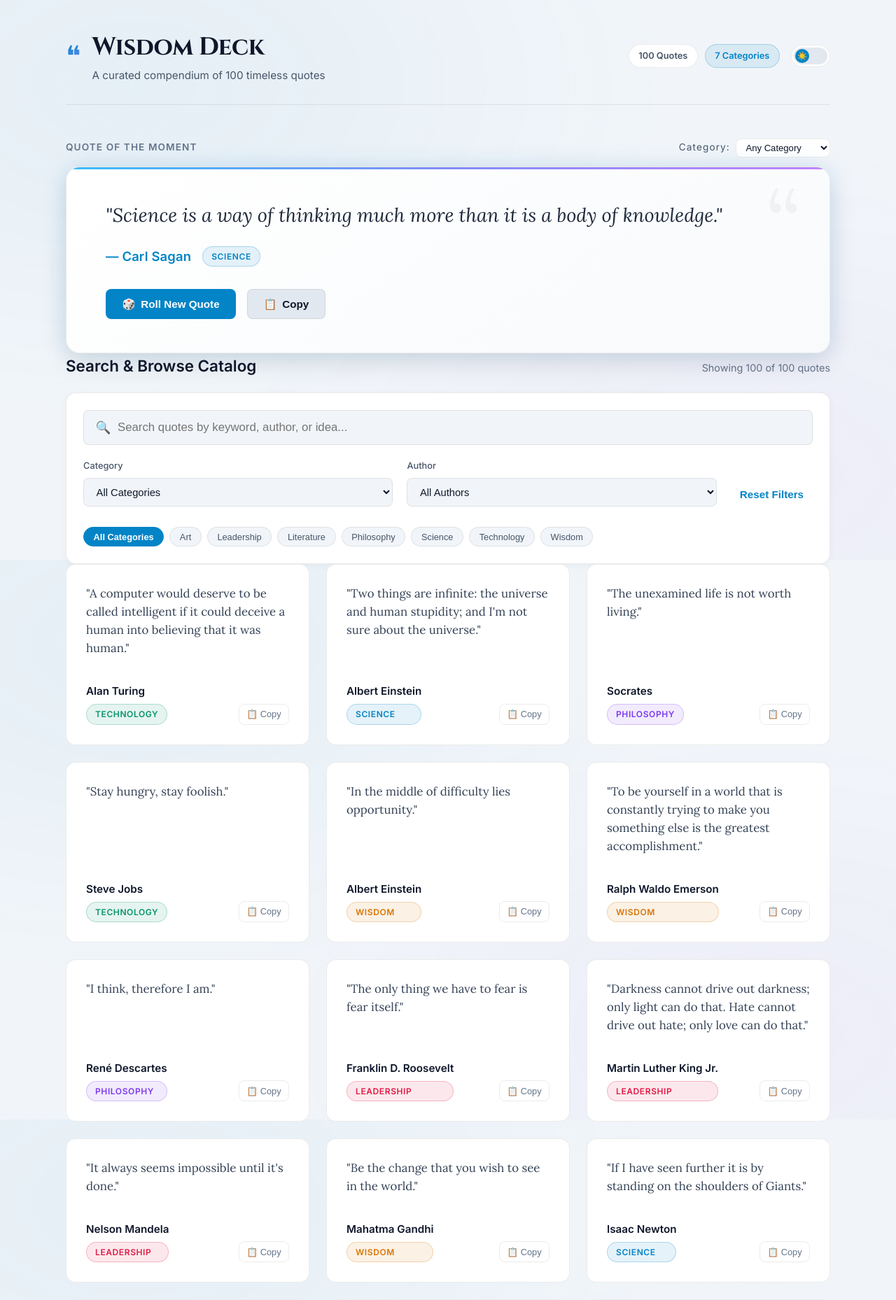
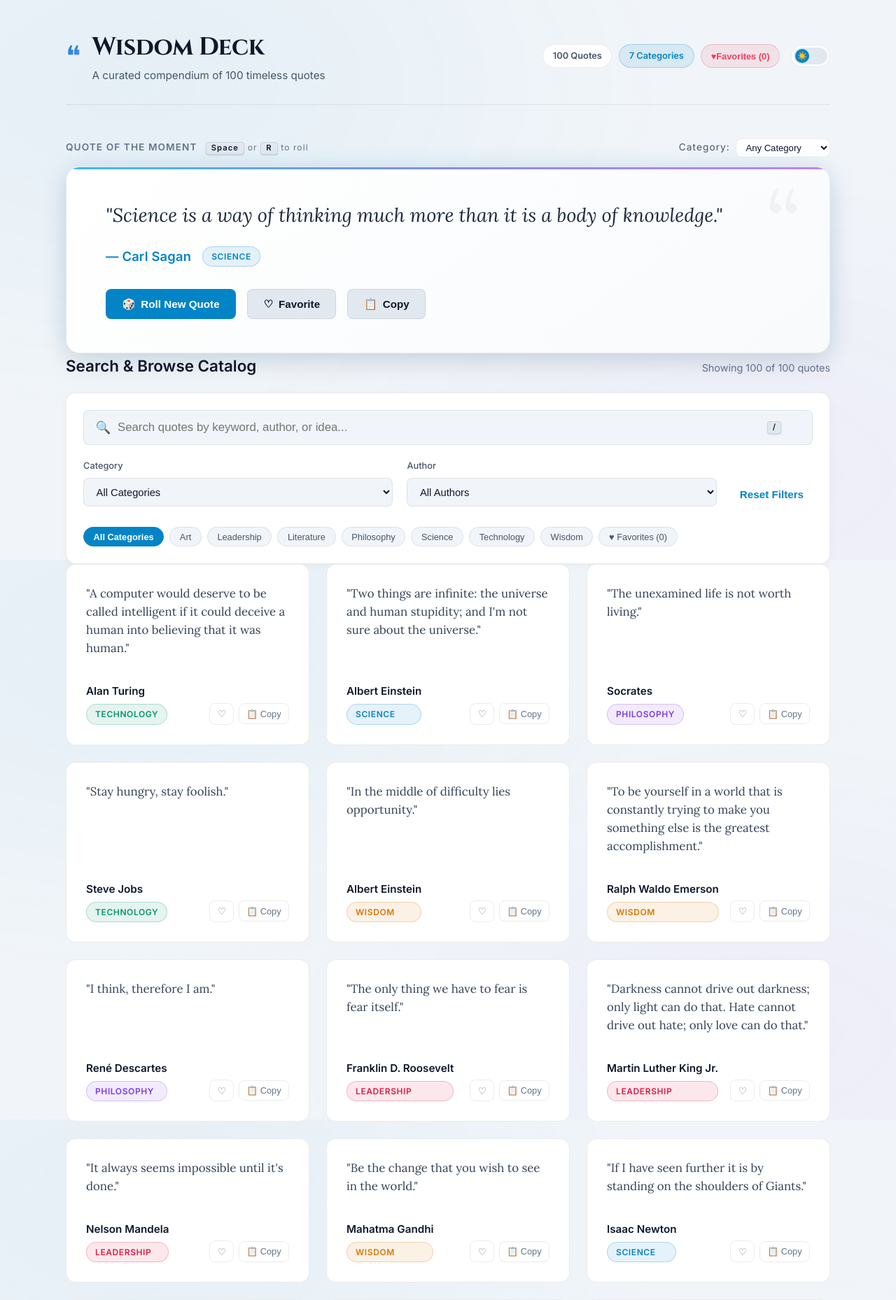
Before and after one commit to JohanMontesinos/amazing-famous-quotes, a Flask app: page / in a window 1280 px wide. Shown: the top 1858 px of the page at 70% size. Run offline with Flask 3, Linux system fonts and the light colour scheme.

Commit message:
feat: implement major UX improvements (favorites, search highlighting, shortcuts, suggestions, back-to-top)

```diff
--- a/static/css/style.css
+++ b/static/css/style.css
@@ -835,3 +835,208 @@ h2 {
     grid-template-columns: 1fr;
   }
 }
+
+/* ==========================================================================
+   UX Enhancements: Favorites, Highlights, Animations, Shortcuts
+   ========================================================================== */
+
+/* Keyboard Shortcuts Hints */
+.section-title-wrap {
+  display: flex;
+  align-items: center;
+  gap: 0.75rem;
+  flex-wrap: wrap;
+}
+
+.kbd-hint {
+  font-size: 0.75rem;
+  color: var(--text-muted);
+  text-transform: none;
+  font-weight: 400;
+}
+
+kbd {
+  display: inline-block;
+  padding: 0.15rem 0.45rem;
+  font-family: var(--font-sans);
+  font-size: 0.7rem;
+  font-weight: 600;
+  line-height: 1;
+  color: var(--text-primary);
+  background-color: var(--bg-surface-elevated);
+  border: 1px solid var(--border-color);
+  border-radius: 4px;
+  box-shadow: 0 1px 2px rgba(0, 0, 0, 0.15);
+}
+
+.search-kbd-hint {
+  position: absolute;
+  right: 2.8rem;
+  display: flex;
+  align-items: center;
+  pointer-events: none;
+}
+
+/* Search Highlighting */
+mark.highlight {
+  background-color: rgba(56, 189, 248, 0.28);
+  color: var(--text-primary);
+  border-radius: 3px;
+  padding: 0.05rem 0.2rem;
+  font-weight: 600;
+}
+
+:root[data-theme="light"] mark.highlight {
+  background-color: rgba(2, 132, 199, 0.22);
+}
+
+/* Favorites System */
+.badge-fav {
+  cursor: pointer;
+  background: rgba(244, 63, 94, 0.1);
+  color: #f43f5e;
+  border-color: rgba(244, 63, 94, 0.25);
+  transition: all 0.2s ease;
+  user-select: none;
+}
+
+.badge-fav:hover {
+  background: rgba(244, 63, 94, 0.2);
+  transform: translateY(-1px);
+}
+
+.badge-fav.active {
+  background: #f43f5e;
+  color: white;
+  border-color: #f43f5e;
+}
+
+.card-actions {
+  display: flex;
+  align-items: center;
+  gap: 0.4rem;
+}
+
+.btn-card-fav {
+  background: transparent;
+  border: 1px solid var(--border-color);
+  color: var(--text-muted);
+  border-radius: var(--radius-sm);
+  padding: 0.4rem 0.65rem;
+  font-size: 0.85rem;
+  cursor: pointer;
+  transition: all 0.2s ease;
+  display: inline-flex;
+  align-items: center;
+  justify-content: center;
+}
+
+.btn-card-fav:hover {
+  color: #f43f5e;
+  border-color: rgba(244, 63, 94, 0.4);
+  background: rgba(244, 63, 94, 0.08);
+}
+
+.btn-card-fav.active {
+  color: #f43f5e;
+  border-color: rgba(244, 63, 94, 0.5);
+  background: rgba(244, 63, 94, 0.15);
+}
+
+.btn-fav-hero {
+  transition: all 0.2s ease;
+}
+
+.btn-fav-hero.active {
+  color: #f43f5e;
+  border-color: rgba(244, 63, 94, 0.5);
+  background: rgba(244, 63, 94, 0.15);
+}
+
+/* Dice Rolling Animation */
+.dice-icon {
+  display: inline-block;
+  transition: transform 0.4s cubic-bezier(0.4, 0, 0.2, 1);
+}
+
+.dice-icon.rolling {
+  animation: rollSpin 0.5s ease;
+}
+
+@keyframes rollSpin {
+  0% { transform: rotate(0deg) scale(1); }
+  50% { transform: rotate(180deg) scale(1.25); }
+  100% { transform: rotate(360deg) scale(1); }
+}
+
+/* Empty State Suggestions */
+.empty-suggestions {
+  margin: 1.25rem 0 1.5rem;
+}
+
+.suggestions-label {
+  font-size: 0.85rem;
+  color: var(--text-muted);
+  margin-bottom: 0.6rem;
+}
+
+.suggestion-chips {
+  display: flex;
+  justify-content: center;
+  flex-wrap: wrap;
+  gap: 0.5rem;
+}
+
+.sug-chip {
+  background: var(--bg-surface-elevated);
+  color: var(--accent-primary);
+  border: 1px solid var(--border-color);
+  padding: 0.35rem 0.85rem;
+  border-radius: var(--radius-full);
+  font-size: 0.82rem;
+  font-weight: 500;
+  cursor: pointer;
+  transition: all 0.2s ease;
+}
+
+.sug-chip:hover {
+  background: var(--accent-primary);
+  color: var(--btn-primary-text);
+  border-color: var(--accent-primary);
+  transform: translateY(-1px);
+}
+
+/* Floating Back to Top Button */
+.back-to-top {
+  position: fixed;
+  bottom: 2rem;
+  right: 2rem;
+  background: var(--bg-surface-elevated);
+  color: var(--text-primary);
+  border: 1px solid var(--border-color);
+  border-radius: var(--radius-full);
+  padding: 0.65rem 1.1rem;
+  font-size: 0.85rem;
+  font-weight: 600;
+  box-shadow: var(--shadow-md);
+  cursor: pointer;
+  transition: all 0.25s ease;
+  z-index: 900;
+  display: flex;
+  align-items: center;
+  gap: 0.35rem;
+}
+
+.back-to-top:hover {
+  background: var(--accent-primary);
+  color: var(--btn-primary-text);
+  border-color: var(--accent-primary);
+  box-shadow: var(--shadow-lg), 0 0 15px var(--accent-glow);
+  transform: translateY(-2px);
+}
+
+/* Accessibility Focus Visible */
+:focus-visible {
+  outline: 2px solid var(--accent-primary);
+  outline-offset: 2px;
+}
--- a/static/js/app.js
+++ b/static/js/app.js
@@ -10,6 +10,8 @@
     currentRandomQuote: null,
     categories: [],
     authors: [],
+    favorites: new Set(),
+    showOnlyFavorites: false,
     activeCategory: '',
     activeAuthor: '',
     searchQuery: '',
@@ -40,11 +42,14 @@
     featuredQuoteCategory: document.getElementById('featured-quote-category'),
     randomCatSelect: document.getElementById('random-cat-select'),
     btnRoll: document.getElementById('btn-roll'),
+    btnFavoriteFeatured: document.getElementById('btn-favorite-featured'),
     btnCopyFeatured: document.getElementById('btn-copy-featured'),
 
     // Header Stats & Controls
     statsBadge: document.getElementById('stats-badge'),
     categoryCountBadge: document.getElementById('category-count-badge'),
+    btnFavoritesToggle: document.getElementById('btn-favorites-toggle'),
+    favoritesCount: document.getElementById('favorites-count'),
     themeToggle: document.getElementById('theme-toggle'),
 
     // Search & Filter
@@ -59,7 +64,13 @@
     // Catalog
     quotesGrid: document.getElementById('quotes-grid'),
     emptyState: document.getElementById('empty-state'),
+    emptyTitle: document.getElementById('empty-title'),
+    emptyDescription: document.getElementById('empty-description'),
+    emptySuggestions: document.getElementById('empty-suggestions'),
     btnEmptyReset: document.getElementById('btn-empty-reset'),
+
+    // Floating Back to Top
+    btnBackToTop: document.getElementById('btn-back-to-top'),
 
     // Toast
     toast: document.getElementById('toast'),
@@ -99,6 +110,82 @@
     applyTheme(nextTheme);
   }
 
+  // --- Favorites Management ---
+  function loadFavorites() {
+    try {
+      const stored = localStorage.getItem('favorite_quotes');
+      if (stored) {
+        const ids = JSON.parse(stored);
+        if (Array.isArray(ids)) {
+          state.favorites = new Set(ids);
+        }
+      }
+    } catch (e) {
+      console.warn('Failed to parse favorites from localStorage:', e);
+    }
+    updateFavoritesUI();
+  }
+
+  function saveFavorites() {
+    try {
+      localStorage.setItem('favorite_quotes', JSON.stringify(Array.from(state.favorites)));
+    } catch (e) {
+      console.warn('Failed to save favorites to localStorage:', e);
+    }
+    updateFavoritesUI();
+  }
+
+  function toggleFavorite(id) {
+    if (!id) return;
+    id = Number(id);
+    const isFav = state.favorites.has(id);
+    if (isFav) {
+      state.favorites.delete(id);
+      showToast('Removed from favorites');
+    } else {
+      state.favorites.add(id);
+      showToast('Added to favorites! ♥');
+    }
+    saveFavorites();
+
+    // Re-filter if viewing favorites catalog
+    if (state.showOnlyFavorites) {
+      fetchCatalogQuotes();
+    } else {
+      // Update individual card if in view
+      updateCardFavoriteButton(id);
+    }
+  }
+
+  function updateFavoritesUI() {
+    if (el.favoritesCount) {
+      el.favoritesCount.textContent = state.favorites.size;
+    }
+    if (el.btnFavoritesToggle) {
+      el.btnFavoritesToggle.classList.toggle('active', state.showOnlyFavorites);
+    }
+    updateHeroFavoriteButton();
+  }
+
+  function updateHeroFavoriteButton() {
+    if (!el.btnFavoriteFeatured || !state.currentRandomQuote) return;
+    const isFav = state.favorites.has(Number(state.currentRandomQuote.id));
+    el.btnFavoriteFeatured.classList.toggle('active', isFav);
+    el.btnFavoriteFeatured.innerHTML = isFav
+      ? '<span class="fav-icon-hero">♥</span> Favorited'
+      : '<span class="fav-icon-hero">♡</span> Favorite';
+  }
+
+  function updateCardFavoriteButton(id) {
+    const btn = document.querySelector(`.btn-card-fav[data-id="${id}"]`);
+    if (btn) {
+      const isFav = state.favorites.has(Number(id));
+      btn.classList.toggle('active', isFav);
+      btn.innerHTML = isFav ? '♥' : '♡';
+      btn.title = isFav ? 'Remove from favorites' : 'Save to favorites';
+    }
+  }
+
   // --- Toast Notification ---
   let toastTimeout = null;
   function showToast(message) {
@@ -136,6 +223,15 @@
     }
   }
 
+  // --- Search Highlighting Helper ---
+  function highlightMatch(text, query) {
+    if (!query || !query.trim()) return escapeHtml(text);
+    const safeText = escapeHtml(text);
+    const escapedQuery = query.trim().replace(/[.*+?^${}()|[\]\\]/g, '\\$&');
+    const regex = new RegExp(`(${escapedQuery})`, 'gi');
+    return safeText.replace(regex, '<mark class="highlight">$1</mark>');
+  }
+
   // --- API Calls ---
 
   // 1. Fetch random quote
@@ -143,6 +239,13 @@
     try {
       el.btnRoll.disabled = true;
       el.featuredQuoteText.style.opacity = '0.4';
+
+      // Dice animation
+      const dice = el.btnRoll.querySelector('.dice-icon');
+      if (dice) {
+        dice.classList.add('rolling');
+        setTimeout(() => dice.classList.remove('rolling'), 500);
+      }
 
       let url = '/api/quotes/random';
       if (category) {
@@ -155,6 +258,7 @@
 
       state.currentRandomQuote = quote;
       renderFeaturedQuote(quote);
+      updateHeroFavoriteButton();
     } catch (err) {
       console.error(err);
       el.featuredQuoteText.textContent = 'Could not load quote. Please try again.';
@@ -219,19 +323,33 @@
 
     const allChip = document.createElement('button');
     allChip.type = 'button';
-    allChip.className = `chip ${state.activeCategory === '' ? 'active' : ''}`;
+    allChip.className = `chip ${state.activeCategory === '' && !state.showOnlyFavorites ? 'active' : ''}`;
     allChip.textContent = 'All Categories';
-    allChip.addEventListener('click', () => setCategoryFilter(''));
+    allChip.addEventListener('click', () => {
+      state.showOnlyFavorites = false;
+      setCategoryFilter('');
+    });
     el.categoryChips.appendChild(allChip);
 
     categories.forEach((cat) => {
       const chip = document.createElement('button');
       chip.type = 'button';
-      chip.className = `chip ${state.activeCategory.toLowerCase() === cat.name.toLowerCase() ? 'active' : ''}`;
+      chip.className = `chip ${state.activeCategory.toLowerCase() === cat.name.toLowerCase() && !state.showOnlyFavorites ? 'active' : ''}`;
       chip.textContent = `${cat.name}`;
-      chip.addEventListener('click', () => setCategoryFilter(cat.name));
+      chip.addEventListener('click', () => {
+        state.showOnlyFavorites = false;
+        setCategoryFilter(cat.name);
+      });
       el.categoryChips.appendChild(chip);
     });
+
+    // Add Favorites Chip
+    const favChip = document.createElement('button');
+    favChip.type = 'button';
+    favChip.className = `chip ${state.showOnlyFavorites ? 'active' : ''}`;
+    favChip.innerHTML = `♥ Favorites (${state.favorites.size})`;
+    favChip.addEventListener('click', toggleFavoritesFilter);
+    el.categoryChips.appendChild(favChip);
   }
 
   // 3. Fetch Authors
@@ -266,7 +384,12 @@
       if (!res.ok) throw new Error('Failed to load quotes');
       const data = await res.json();
 
-      renderCatalog(data.quotes, data.total);
+      let quotes = data.quotes;
+      if (state.showOnlyFavorites) {
+        quotes = quotes.filter((q) => state.favorites.has(Number(q.id)));
+      }
+
+      renderCatalog(quotes, data.total);
     } catch (err) {
       console.error(err);
     }
@@ -274,11 +397,22 @@
 
   // Render Catalog Grid
   function renderCatalog(quotes, totalCount) {
-    el.resultsCount.textContent = `Showing ${quotes.length} of ${totalCount || 100} quotes`;
+    const totalLabel = state.showOnlyFavorites ? `${quotes.length} favorites` : `${totalCount || 100} quotes`;
+    el.resultsCount.textContent = `Showing ${quotes.length} of ${totalLabel}`;
 
     if (!quotes || quotes.length === 0) {
       el.quotesGrid.innerHTML = '';
       el.emptyState.classList.remove('hidden');
+
+      if (state.showOnlyFavorites) {
+        el.emptyTitle.textContent = 'No favorite quotes yet';
+        el.emptyDescription.textContent = 'Click the heart icon (♡) on any quote to save it to your personal collection.';
+        if (el.emptySuggestions) el.emptySuggestions.classList.add('hidden');
+      } else {
+        el.emptyTitle.textContent = 'No quotes found';
+        el.emptyDescription.textContent = 'Try adjusting your search terms or clearing your filters.';
+        if (el.emptySuggestions) el.emptySuggestions.classList.remove('hidden');
+      }
       return;
     }
 
@@ -292,19 +426,28 @@
       card.className = 'quote-card';
 
       const catClass = getCategoryClass(q.category);
+      const isFav = state.favorites.has(Number(q.id));
+
+      const highlightedQuote = highlightMatch(q.quote, state.searchQuery);
+      const highlightedAuthor = highlightMatch(q.author, state.searchQuery);
 
       card.innerHTML = `
         <blockquote class="card-body">
-          "${escapeHtml(q.quote)}"
+          "${highlightedQuote}"
         </blockquote>
         <div class="card-footer">
           <div class="card-author-info">
-            <span class="card-author" title="Filter by ${escapeHtml(q.author)}">${escapeHtml(q.author)}</span>
+            <span class="card-author" title="Filter by ${escapeHtml(q.author)}">${highlightedAuthor}</span>
             <span class="category-pill ${catClass}" title="Filter by ${escapeHtml(q.category)}">${escapeHtml(q.category)}</span>
           </div>
-          <button type="button" class="btn-card-copy" title="Copy quote">
-            📋 Copy
-          </button>
+          <div class="card-actions">
+            <button type="button" class="btn-card-fav ${isFav ? 'active' : ''}" data-id="${q.id}" title="${isFav ? 'Remove from favorites' : 'Save to favorites'}">
+              ${isFav ? '♥' : '♡'}
+            </button>
+            <button type="button" class="btn-card-copy" title="Copy quote">
+              📋 Copy
+            </button>
+          </div>
         </div>
       `;
 
@@ -317,7 +460,14 @@
       // Category pill click -> filter by category
       const catSpan = card.querySelector('.category-pill');
       catSpan.addEventListener('click', () => {
+        state.showOnlyFavorites = false;
         setCategoryFilter(q.category);
+      });
+
+      // Favorite button
+      const favBtn = card.querySelector('.btn-card-fav');
+      favBtn.addEventListener('click', () => {
+        toggleFavorite(q.id);
       });
 
       // Copy button
@@ -358,18 +508,62 @@
     fetchCatalogQuotes();
   }
 
+  function toggleFavoritesFilter() {
+    state.showOnlyFavorites = !state.showOnlyFavorites;
+    updateFavoritesUI();
+    renderCategoryChips(state.categories);
+    fetchCatalogQuotes();
+  }
+
   function resetAllFilters() {
     state.searchQuery = '';
     state.activeCategory = '';
     state.activeAuthor = '';
+    state.showOnlyFavorites = false;
 
     el.searchInput.value = '';
     el.filterCategory.value = '';
     el.filterAuthor.value = '';
     el.btnClearSearch.classList.remove('visible');
 
+    updateFavoritesUI();
     renderCategoryChips(state.categories);
     fetchCatalogQuotes();
+  }
+
+  // --- Keyboard Shortcuts ---
+  function handleKeyDown(e) {
+    const tag = (document.activeElement && document.activeElement.tagName) || '';
+    const isInput = tag === 'INPUT' || tag === 'TEXTAREA' || tag === 'SELECT';
+
+    // Press Escape to clear search or hide toast
+    if (e.key === 'Escape') {
+      if (el.searchInput.value) {
+        el.searchInput.value = '';
+        state.searchQuery = '';
+        el.btnClearSearch.classList.remove('visible');
+        fetchCatalogQuotes();
+      }
+      if (el.toast) el.toast.classList.add('hidden');
+      if (isInput) document.activeElement.blur();
+      return;
+    }
+
+    // Ignore other shortcuts when user is actively typing in a form field
+    if (isInput) return;
+
+    // Press '/' to search
+    if (e.key === '/') {
+      e.preventDefault();
+      el.searchInput.focus();
+      return;
+    }
+
+    // Press Space or 'R' / 'r' to roll a new quote
+    if (e.code === 'Space' || e.key === 'r' || e.key === 'R') {
+      e.preventDefault();
+      fetchRandomQuote(el.randomCatSelect.value);
+    }
   }
 
   // --- Event Listeners ---
@@ -379,6 +573,21 @@
       const selectedCat = el.randomCatSelect.value;
       fetchRandomQuote(selectedCat);
     });
+
+    // Hero Favorite Button
+    if (el.btnFavoriteFeatured) {
+      el.btnFavoriteFeatured.addEventListener('click', () => {
+        if (state.currentRandomQuote) {
+          toggleFavorite(state.currentRandomQuote.id);
+          updateHeroFavoriteButton();
+        }
+      });
+    }
+
+    // Favorites Header Toggle Badge
+    if (el.btnFavoritesToggle) {
+      el.btnFavoritesToggle.addEventListener('click', toggleFavoritesFilter);
+    }
 
     // Hero category dropdown change -> immediately roll a quote from that category
     el.randomCatSelect.addEventListener('change', (e) => {
@@ -395,6 +604,7 @@
     // Featured Category Pill Click -> filter catalog by category
     el.featuredQuoteCategory.addEventListener('click', () => {
       if (state.currentRandomQuote && state.currentRandomQuote.category) {
+        state.showOnlyFavorites = false;
         setCategoryFilter(state.currentRandomQuote.category);
         el.filterCategory.scrollIntoView({ behavior: 'smooth', block: 'start' });
       }
@@ -428,6 +638,7 @@
 
     // Filter Category Select Change
     el.filterCategory.addEventListener('change', (e) => {
+      state.showOnlyFavorites = false;
       setCategoryFilter(e.target.value);
     });
 
@@ -440,6 +651,38 @@
     el.btnResetFilters.addEventListener('click', resetAllFilters);
     el.btnEmptyReset.addEventListener('click', resetAllFilters);
 
+    // Empty State Suggestions Chips
+    const suggestionChips = document.querySelectorAll('.sug-chip');
+    suggestionChips.forEach((chip) => {
+      chip.addEventListener('click', () => {
+        const keyword = chip.dataset.keyword;
+        if (keyword) {
+          el.searchInput.value = keyword;
+          state.searchQuery = keyword;
+          el.btnClearSearch.classList.add('visible');
+          fetchCatalogQuotes();
+        }
+      });
+    });
+
+    // Floating Back to Top Button
+    if (el.btnBackToTop) {
+      window.addEventListener('scroll', () => {
+        if (window.scrollY > 350) {
+          el.btnBackToTop.classList.remove('hidden');
+        } else {
+          el.btnBackToTop.classList.add('hidden');
+        }
+      });
+
+      el.btnBackToTop.addEventListener('click', () => {
+        window.scrollTo({ top: 0, behavior: 'smooth' });
+      });
+    }
+
+    // Keyboard Shortcuts
+    window.addEventListener('keydown', handleKeyDown);
+
     // Theme Toggle Switch
     if (el.themeToggle) {
       el.themeToggle.addEventListener('click', toggleTheme);
@@ -449,6 +692,7 @@
   // --- Initialization ---
   async function init() {
     applyTheme(getPreferredTheme());
+    loadFavorites();
     initEventListeners();
     await Promise.all([
       fetchCategories(),
--- a/templates/index.html
+++ b/templates/index.html
@@ -25,6 +25,9 @@
           <div class="header-badges">
             <span class="badge" id="stats-badge">100 Quotes</span>
             <span class="badge badge-accent" id="category-count-badge">7 Categories</span>
+            <button id="btn-favorites-toggle" class="badge badge-fav" title="Filter by saved favorites">
+              <span class="fav-icon">♥</span> Favorites (<span id="favorites-count">0</span>)
+            </button>
           </div>
           <button id="theme-toggle" class="theme-toggle-btn" aria-label="Toggle light/dark theme" title="Toggle light/dark mode">
             <span class="theme-toggle-track">
@@ -42,7 +45,10 @@
       <!-- Hero: Random Quote Display -->
       <section class="hero-section">
         <div class="section-label">
-          <span>Quote of the Moment</span>
+          <div class="section-title-wrap">
+            <span>Quote of the Moment</span>
+            <span class="kbd-hint"><kbd>Space</kbd> or <kbd>R</kbd> to roll</span>
+          </div>
           <div class="random-filter-wrapper">
             <label for="random-cat-select">Category:</label>
             <select id="random-cat-select" class="inline-select">
@@ -54,7 +60,7 @@
         <div class="featured-card" id="featured-card">
           <div class="quote-mark">“</div>
           <div class="quote-content-wrapper">
-            <blockquote id="featured-quote-text" class="quote-text">
+            <blockquote id="featured-quote-text" class="quote-text" aria-live="polite">
               Loading an inspiring quote...
             </blockquote>
             <div class="quote-meta">
@@ -63,8 +69,11 @@
             </div>
           </div>
           <div class="featured-actions">
-            <button id="btn-roll" class="btn btn-primary" title="Get another random quote">
-              <span class="btn-icon">🎲</span> Roll New Quote
+            <button id="btn-roll" class="btn btn-primary" title="Get another random quote (Press Space or R)">
+              <span class="btn-icon dice-icon">🎲</span> Roll New Quote
+            </button>
+            <button id="btn-favorite-featured" class="btn btn-secondary btn-fav-hero" title="Save to favorites">
+              <span class="fav-icon-hero">♡</span> Favorite
             </button>
             <button id="btn-copy-featured" class="btn btn-secondary" title="Copy quote to clipboard">
               <span class="btn-icon">📋</span> Copy
@@ -89,6 +98,7 @@
               placeholder="Search quotes by keyword, author, or idea..."
               autocomplete="off"
             >
+            <span class="search-kbd-hint"><kbd>/</kbd></span>
             <button id="btn-clear-search" class="clear-btn" aria-label="Clear search" title="Clear">✕</button>
           </div>
 
@@ -129,8 +139,20 @@
         <!-- Empty State -->
         <div id="empty-state" class="empty-state hidden">
           <div class="empty-icon">🔎</div>
-          <h3>No quotes found</h3>
-          <p>Try adjusting your search terms or clearing your filters.</p>
+          <h3 id="empty-title">No quotes found</h3>
+          <p id="empty-description">Try adjusting your search terms or clearing your filters.</p>
+
+          <div id="empty-suggestions" class="empty-suggestions">
+            <p class="suggestions-label">Try searching for popular topics:</p>
+            <div class="suggestion-chips">
+              <button type="button" class="sug-chip" data-keyword="Einstein">Einstein</button>
+              <button type="button" class="sug-chip" data-keyword="Courage">Courage</button>
+              <button type="button" class="sug-chip" data-keyword="Technology">Technology</button>
+              <button type="button" class="sug-chip" data-keyword="Dream">Dream</button>
+              <button type="button" class="sug-chip" data-keyword="Truth">Truth</button>
+            </div>
+          </div>
+
           <button id="btn-empty-reset" class="btn btn-secondary">Clear All Filters</button>
         </div>
       </section>
@@ -141,11 +163,16 @@
       <p>Built with <strong>Python Flask</strong> &bull; Managed with <strong>uv</strong> &bull; Plain Vanilla <strong>HTML / CSS / JS</strong></p>
     </footer>
 
-    <!-- Toast Notification for Copy -->
-    <div id="toast" class="toast hidden">
+    <!-- Toast Notification for Copy & Actions -->
+    <div id="toast" class="toast hidden" role="status" aria-live="polite">
       <span class="toast-icon">✓</span>
       <span id="toast-message">Quote copied to clipboard!</span>
     </div>
+
+    <!-- Floating Back to Top Button -->
+    <button id="btn-back-to-top" class="back-to-top hidden" title="Back to top" aria-label="Back to top">
+      ↑ Top
+    </button>
   </div>
 
   <script src="/static/js/app.js"></script>
```
Also changed, not shown: tests/test_app.py (+4 -1 lines).
